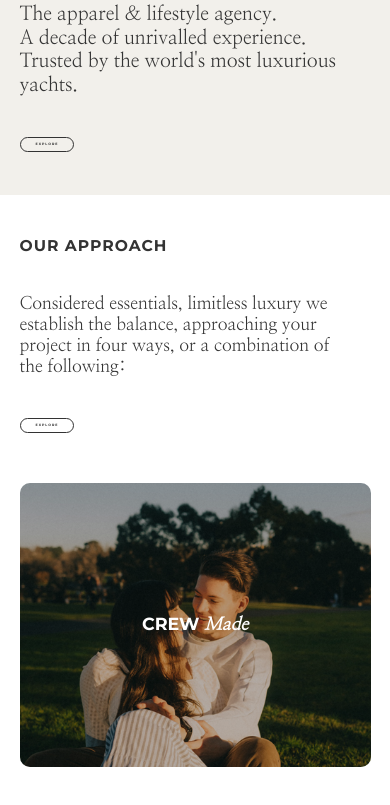
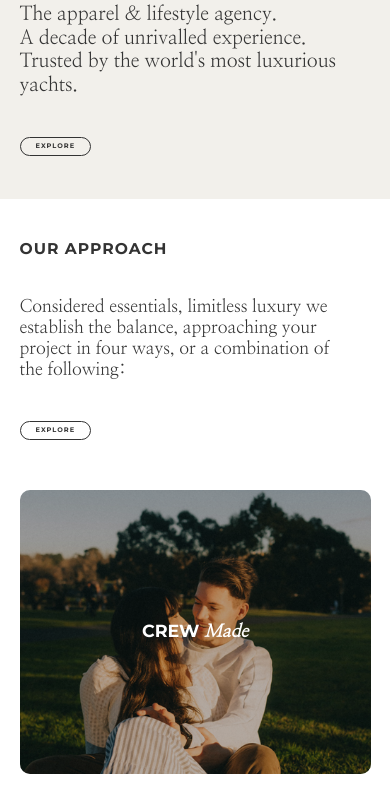
Before and after one commit to Leechaehyeon1/crewalamode, a plain HTML site: page index.html in a window 390 px wide. Shown: the part 939-1744 px from the top of the page. Drawn offline with nearby package versions, Linux system fonts and the light colour scheme.

Commit message:
crew a la mode clone coding update

```diff
--- a/css/response.css
+++ b/css/response.css
@@ -16,6 +16,9 @@
   }
   .txt_wrap p {
     font-size: 2.7vw;
+  }
+  .txt_wrap a {
+    font-size: 1.5vw;
   }
   .approach .inner {
     display: flex;
@@ -179,6 +182,9 @@
   .txt_wrap p {
     font-size: 4.5vw;
   }
+  .txt_wrap a {
+    font-size: 1.7vw;
+  }
   .contents {
     margin-bottom: 47vw;
   }
@@ -275,6 +281,9 @@
     line-height: 1.35;
     margin: 33px 0;
   }
+  .txt_wrap a {
+    font-size: 2vw;
+  }
   .contents {
     margin-bottom: 50vw;
   }
```
